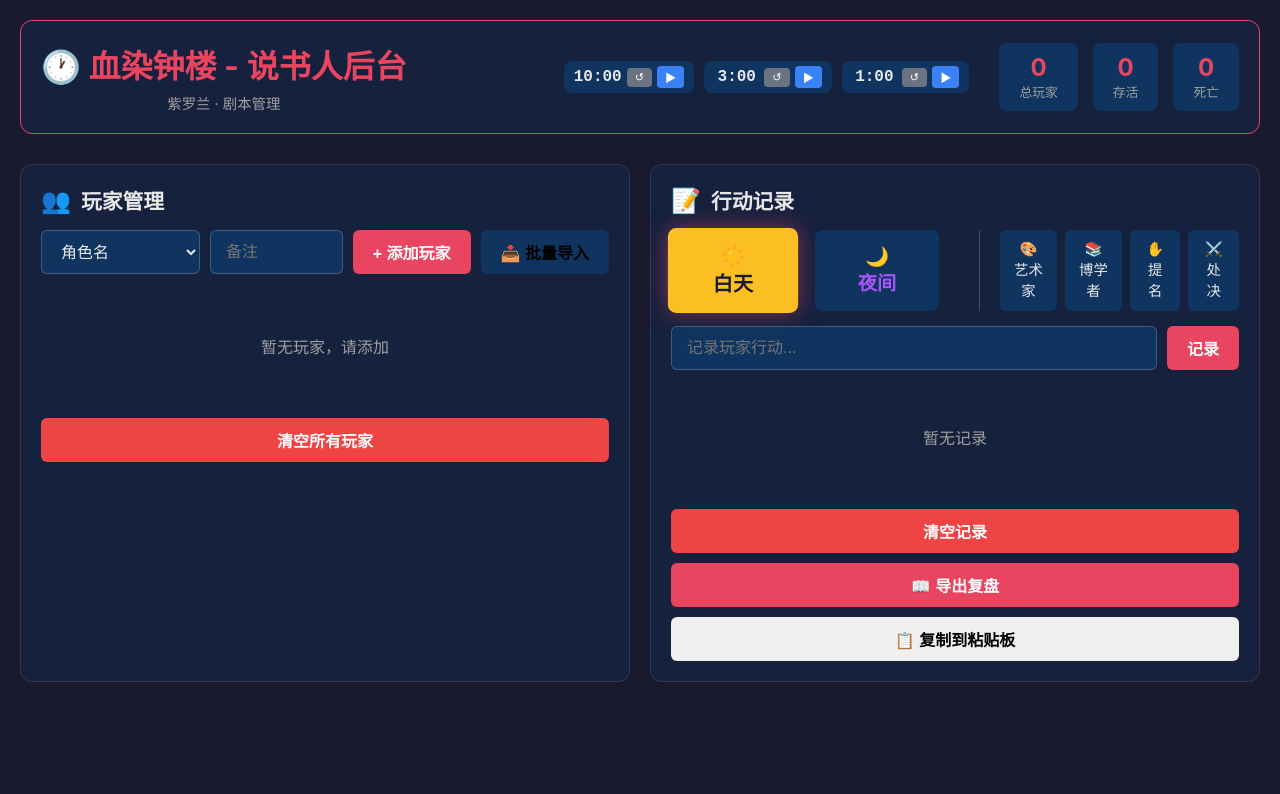
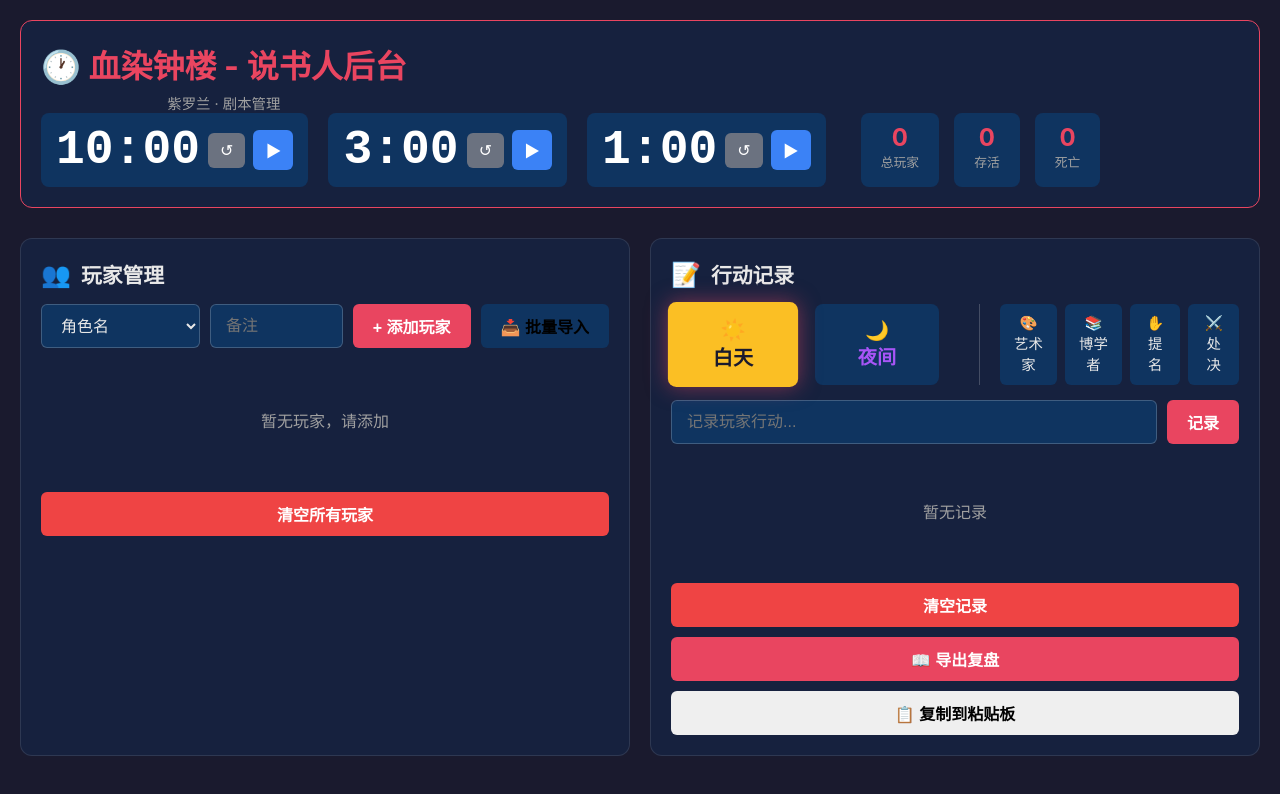
Before and after one commit to wengying1994/ICNOC_HI, a website: page 血染钟楼/blood_nice/src/room_follower.html in a window 1280 px wide. Drawn offline with Linux system fonts and the light colour scheme.

Commit message:
Update timer styles to match room.html

```diff
--- a/血染钟楼/blood_nice/src/room_follower.html
+++ b/血染钟楼/blood_nice/src/room_follower.html
@@ -404,26 +404,27 @@
         /* 定时器样式 */
         .timers {
             display: flex;
-            gap: 10px;
-            margin-right: 15px;
+            gap: 20px;
+            margin-right: 20px;
             align-items: center;
         }
 
         .timer {
             display: flex;
             align-items: center;
-            gap: 5px;
+            gap: 8px;
             background: var(--bg-card);
-            padding: 5px 10px;
+            padding: 10px 15px;
             border-radius: 8px;
         }
 
         .timer-display {
-            font-size: 1rem;
+            font-size: 3rem;
             font-weight: bold;
             font-family: monospace;
-            min-width: 45px;
+            min-width: 80px;
             text-align: center;
+            color: #fff;
         }
 
         .timer-display.running {
@@ -431,10 +432,10 @@
         }
 
         .timer-btn {
-            padding: 3px 8px;
-            font-size: 0.7rem;
+            padding: 8px 12px;
+            font-size: 1rem;
             border: none;
-            border-radius: 4px;
+            border-radius: 6px;
             cursor: pointer;
             transition: all 0.2s;
         }
```
